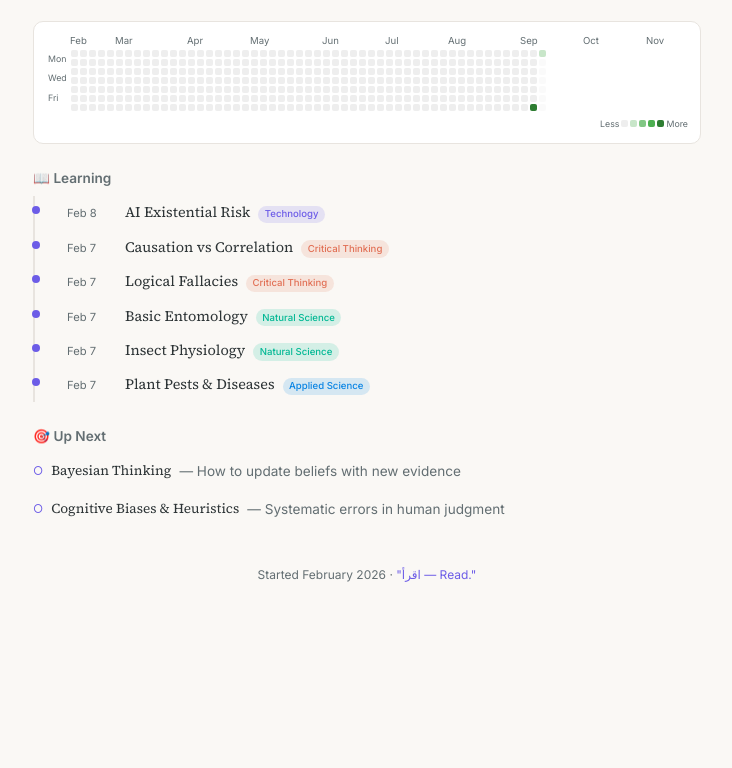
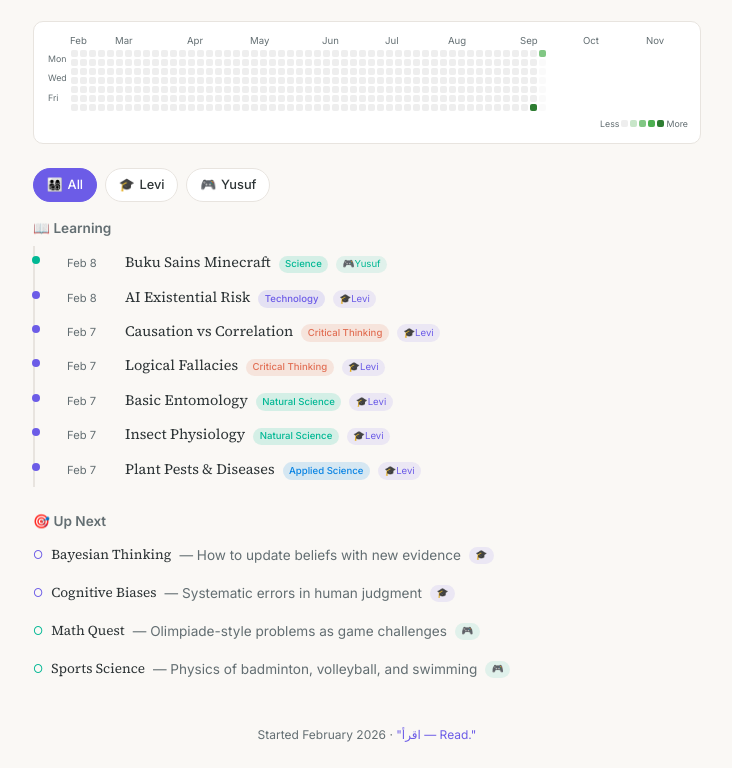
Before and after one commit to fikriauliya/learning-journey, a website: page index.html in a window 1280 px wide. Shown: the part 87-855 px from the top of the page, without its empty margins (273-1005 px from the left). Before the commit the page ends 800 px from the top, so only its background shows below. Drawn offline with Linux system fonts and the light colour scheme.

Commit message:
Support multiple family members (Levi + Yusuf)

```diff
--- a/app.js
+++ b/app.js
@@ -1,6 +1,7 @@
-// Learning Journey App
+// Family Learning Journey App
 let learningData = null;
 let tooltip = null;
+let activeMember = 'all';
 
 async function init() {
   try {
@@ -8,6 +9,7 @@ async function init() {
     learningData = await response.json();
 
     renderHeatmap();
+    renderMemberTabs();
     renderTimeline();
     renderNextTopics();
     renderStartDate();
@@ -36,13 +38,39 @@ function hideTooltip() {
   tooltip.style.display = 'none';
 }
 
+function renderMemberTabs() {
+  const tabs = document.getElementById('member-tabs');
+
+  let html = `<div class="member-tab ${activeMember === 'all' ? 'active' : ''}" data-member="all">
+    <span class="emoji">👨‍👩‍👧‍👦</span>All
+  </div>`;
+
+  learningData.members.forEach(member => {
+    html += `<div class="member-tab ${activeMember === member.id ? 'active' : ''}" data-member="${member.id}">
+      <span class="emoji">${member.emoji}</span>${member.name}
+    </div>`;
+  });
+
+  tabs.innerHTML = html;
+
+  // Add click handlers
+  tabs.querySelectorAll('.member-tab').forEach(tab => {
+    tab.addEventListener('click', () => {
+      activeMember = tab.dataset.member;
+      renderMemberTabs();
+      renderTimeline();
+      renderNextTopics();
+    });
+  });
+}
+
 function renderHeatmap() {
   const heatmap = document.getElementById('heatmap');
   const monthsContainer = document.getElementById('heatmap-months');
 
   const activityMap = new Map();
   learningData.activityLog.forEach(a => {
-    activityMap.set(a.date, { count: a.count, topics: a.topics });
+    activityMap.set(a.date, { count: a.count, topics: a.topics, members: a.members || [] });
   });
 
   const today = new Date();
@@ -62,6 +90,7 @@ function renderHeatmap() {
     const activity = activityMap.get(dateStr);
     const count = activity ? activity.count : 0;
     const topics = activity ? activity.topics : [];
+    const members = activity ? activity.members : [];
 
     if (currentDate.getMonth() !== lastMonth && cells.length < 365) {
       months.push({ index: Math.floor(cells.length / 7), name: currentDate.toLocaleDateString('en', { month: 'short' }) });
@@ -71,7 +100,7 @@ function renderHeatmap() {
     const level = count === 0 ? 0 : count === 1 ? 1 : count === 2 ? 2 : count <= 4 ? 3 : 4;
     const isFuture = currentDate > today;
 
-    cells.push({ date: dateStr, count, topics, level, isFuture });
+    cells.push({ date: dateStr, count, topics, members, level, isFuture });
     currentDate.setDate(currentDate.getDate() + 1);
   }
 
@@ -97,6 +126,13 @@ function renderHeatmap() {
       });
       let content = `<strong>${cell.count} topic${cell.count !== 1 ? 's' : ''}</strong> on ${date}`;
       if (cell.topics.length > 0) content += '<br>' + cell.topics.slice(0, 3).join(', ');
+      if (cell.members.length > 0) {
+        const memberNames = cell.members.map(m => {
+          const member = learningData.members.find(mem => mem.id === m);
+          return member ? member.emoji + member.name : m;
+        }).join(', ');
+        content += '<br><em>' + memberNames + '</em>';
+      }
       showTooltip(e, content);
     });
 
@@ -113,21 +149,30 @@ function renderHeatmap() {
 function renderTimeline() {
   const timeline = document.getElementById('timeline');
 
-  const sortedTopics = [...learningData.topics].sort((a, b) =>
-    new Date(b.date) - new Date(a.date)
-  );
+  let topics = [...learningData.topics];
 
-  timeline.innerHTML = sortedTopics.map(topic => {
+  // Filter by member if not "all"
+  if (activeMember !== 'all') {
+    topics = topics.filter(t => t.member === activeMember);
+  }
+
+  // Sort by date (newest first)
+  topics.sort((a, b) => new Date(b.date) - new Date(a.date));
+
+  timeline.innerHTML = topics.map(topic => {
     const categoryClass = getCategoryClass(topic.category);
     const date = new Date(topic.date).toLocaleDateString('en', {
       month: 'short', day: 'numeric'
     });
+    const member = learningData.members.find(m => m.id === topic.member);
+    const memberClass = topic.member === 'yusuf' ? 'yusuf' : '';
 
     return `
-      <div class="timeline-item">
+      <div class="timeline-item member-${topic.member}">
         <span class="timeline-date">${date}</span>
         <span class="timeline-title">${topic.title}</span>
         <span class="timeline-category ${categoryClass}">${topic.category}</span>
+        ${activeMember === 'all' ? `<span class="timeline-member ${memberClass}">${member ? member.emoji + member.name : topic.member}</span>` : ''}
       </div>
     `;
   }).join('');
@@ -136,12 +181,25 @@ function renderTimeline() {
 function renderNextTopics() {
   const list = document.getElementById('next-list');
 
-  list.innerHTML = learningData.suggestedNext.map(topic => `
-    <div class="next-item">
-      <span class="next-title">${topic.title}</span>
-      <span>— ${topic.description.split('.')[0]}</span>
-    </div>
-  `).join('');
+  let suggestions = [...learningData.suggestedNext];
+
+  // Filter by member if not "all"
+  if (activeMember !== 'all') {
+    suggestions = suggestions.filter(s => s.member === activeMember);
+  }
+
+  list.innerHTML = suggestions.map(topic => {
+    const member = learningData.members.find(m => m.id === topic.member);
+    const memberClass = topic.member === 'yusuf' ? 'yusuf' : '';
+
+    return `
+      <div class="next-item member-${topic.member}">
+        <span class="next-title">${topic.title}</span>
+        <span>— ${topic.description.split('.')[0]}</span>
+        ${activeMember === 'all' ? `<span class="next-member ${memberClass}">${member ? member.emoji : ''}</span>` : ''}
+      </div>
+    `;
+  }).join('');
 }
 
 function getCategoryClass(category) {
@@ -149,7 +207,10 @@ function getCategoryClass(category) {
     'Critical Thinking': 'critical',
     'Natural Science': 'natural',
     'Applied Science': 'applied',
-    'Technology': 'technology'
+    'Technology': 'technology',
+    'Science': 'science',
+    'Mathematics': 'mathematics',
+    'Psychology': 'psychology'
   };
   return map[category] || 'critical';
 }
--- a/data/learning.json
+++ b/data/learning.json
@@ -1,117 +1,85 @@
 {
   "started": "2026-02-07",
+  "members": [
+    {
+      "id": "levi",
+      "name": "Levi",
+      "emoji": "🎓",
+      "description": "Polymath journey"
+    },
+    {
+      "id": "yusuf",
+      "name": "Yusuf",
+      "emoji": "🎮",
+      "description": "Game-connected learning"
+    }
+  ],
   "topics": [
     {
+      "id": 7,
+      "member": "yusuf",
+      "title": "Buku Sains Minecraft",
+      "date": "2026-02-08",
+      "category": "Science",
+      "why": "Connecting Minecraft passion to real science — physics, chemistry, biology, and math through gaming."
+    },
+    {
       "id": 6,
+      "member": "levi",
       "title": "AI Existential Risk",
       "date": "2026-02-08",
       "category": "Technology",
-      "depth": "Undergraduate/Graduate",
-      "concepts": [
-        "Alignment problem",
-        "Instrumental convergence",
-        "Orthogonality thesis",
-        "Mesa-optimization",
-        "Treacherous turn",
-        "Specification problem",
-        "Governance challenges"
-      ],
-      "why": "Understanding the potential dangers of artificial intelligence — from sci-fi prophecies to serious research on existential risk."
+      "why": "Understanding potential dangers of AI — from sci-fi prophecies to serious research on existential risk."
     },
     {
       "id": 1,
+      "member": "levi",
       "title": "Causation vs Correlation",
       "date": "2026-02-07",
       "category": "Critical Thinking",
-      "depth": "Undergraduate/Graduate",
-      "concepts": [
-        "Correlation measurement (Pearson coefficient)",
-        "Confounding and third variables",
-        "Randomized controlled experiments",
-        "Observational methods",
-        "Bradford Hill criteria",
-        "Common fallacies",
-        "Potential outcomes framework"
-      ],
-      "why": "Foundation for critical thinking about evidence in any field — medicine, policy, business, personal decisions."
+      "why": "Foundation for critical thinking about evidence in any field."
     },
     {
       "id": 2,
+      "member": "levi",
       "title": "Logical Fallacies",
       "date": "2026-02-07",
       "category": "Critical Thinking",
-      "depth": "Undergraduate/Graduate",
-      "concepts": [
-        "Argument structure",
-        "Deductive vs inductive reasoning",
-        "Formal fallacies",
-        "Fallacies of relevance",
-        "Fallacies of presumption",
-        "Fallacies of ambiguity",
-        "Framework for evaluating arguments"
-      ],
-      "why": "Core critical thinking skill — recognizing flawed reasoning in others and yourself."
+      "why": "Recognizing flawed reasoning in others and yourself."
     },
     {
       "id": 3,
+      "member": "levi",
       "title": "Basic Entomology",
       "date": "2026-02-07",
       "category": "Natural Science",
-      "depth": "Undergraduate",
-      "concepts": [
-        "Insect defining characteristics",
-        "Body plan details",
-        "Development types",
-        "Hormonal control",
-        "Major insect orders",
-        "Ecological roles",
-        "Social insects"
-      ],
-      "why": "Understanding the most diverse and successful animal group. Practical applications in agriculture, medicine, and ecology."
+      "why": "Understanding the most diverse animal group."
     },
     {
       "id": 4,
+      "member": "levi",
       "title": "Insect Physiology",
       "date": "2026-02-07",
       "category": "Natural Science",
-      "depth": "Undergraduate/Graduate",
-      "concepts": [
-        "Integument structure",
-        "Respiration (tracheal system)",
-        "Circulation (open system)",
-        "Digestion",
-        "Excretion (Malpighian tubules)",
-        "Nervous system",
-        "Endocrine system",
-        "Muscle and movement"
-      ],
-      "why": "Deep dive into how insects function internally — critical for pest control and comparative physiology."
+      "why": "How insects function internally."
     },
     {
       "id": 5,
+      "member": "levi",
       "title": "Plant Pests & Diseases",
       "date": "2026-02-07",
       "category": "Applied Science",
-      "depth": "Undergraduate",
-      "concepts": [
-        "Pest diversity",
-        "Plant diseases",
-        "Disease triangle",
-        "Population dynamics",
-        "Disease epidemiology",
-        "Integrated Pest Management",
-        "Economic thresholds",
-        "Climate change impacts"
-      ],
-      "why": "Applied ecology connecting entomology and plant pathology. Essential for agriculture and food security."
+      "why": "Applied ecology for agriculture and food security."
     }
   ],
   "activityLog": [
-    { "date": "2026-02-08", "count": 1, "topics": ["AI Existential Risk"] },
-    { "date": "2026-02-07", "count": 5, "topics": ["Causation vs Correlation", "Logical Fallacies", "Basic Entomology", "Insect Physiology", "Plant Pests & Diseases"] }
+    { "date": "2026-02-08", "count": 2, "topics": ["AI Existential Risk", "Buku Sains Minecraft"], "members": ["levi", "yusuf"] },
+    { "date": "2026-02-07", "count": 5, "topics": ["Causation vs Correlation", "Logical Fallacies", "Basic Entomology", "Insect Physiology", "Plant Pests & Diseases"], "members": ["levi"] }
   ],
   "suggestedNext": [
-    { "title": "Bayesian Thinking", "category": "Critical Thinking", "description": "How to update beliefs with new evidence. The math of rational thinking." },
-    { "title": "Cognitive Biases & Heuristics", "category": "Psychology", "description": "Systematic errors in human judgment. Practical and immediately applicable." }
+    { "member": "levi", "title": "Bayesian Thinking", "category": "Critical Thinking", "description": "How to update beliefs with new evidence." },
+    { "member": "levi", "title": "Cognitive Biases", "category": "Psychology", "description": "Systematic errors in human judgment." },
+    { "member": "yusuf", "title": "Math Quest", "category": "Mathematics", "description": "Olimpiade-style problems as game challenges." },
+    { "member": "yusuf", "title": "Sports Science", "category": "Science", "description": "Physics of badminton, volleyball, and swimming." }
   ]
 }
--- a/index.html
+++ b/index.html
@@ -3,7 +3,7 @@
 <head>
   <meta charset="UTF-8">
   <meta name="viewport" content="width=device-width, initial-scale=1.0">
-  <title>Levi's Learning Journey</title>
+  <title>Family Learning Journey</title>
   <link rel="stylesheet" href="styles.css">
   <link rel="preconnect" href="https://fonts.googleapis.com">
   <link rel="preconnect" href="https://fonts.gstatic.com" crossorigin>
@@ -12,8 +12,8 @@
 <body>
   <div class="container">
     <header>
-      <h1>📚 Learning Journey</h1>
-      <p class="subtitle">Polymath Path — One Topic at a Time</p>
+      <h1>📚 Family Learning Journey</h1>
+      <p class="subtitle">Growing Together — One Topic at a Time</p>
     </header>
 
     <section class="heatmap-section">
@@ -39,6 +39,10 @@
       </div>
     </section>
 
+    <section class="members-section">
+      <div class="member-tabs" id="member-tabs"></div>
+    </section>
+
     <section class="timeline-section">
       <h2>📖 Learning</h2>
       <div class="timeline" id="timeline"></div>
--- a/styles.css
+++ b/styles.css
@@ -14,6 +14,9 @@
   --category-natural: #00b894;
   --category-applied: #0984e3;
   --category-technology: #6c5ce7;
+  --category-science: #00b894;
+  --category-mathematics: #fdcb6e;
+  --category-psychology: #e84393;
 }
 
 * {
@@ -150,6 +153,42 @@ h2 {
 .legend-box.level-3 { background: var(--green-3); }
 .legend-box.level-4 { background: var(--green-4); }
 
+/* Member Tabs */
+.members-section {
+  margin-bottom: 1rem;
+}
+
+.member-tabs {
+  display: flex;
+  gap: 0.5rem;
+  flex-wrap: wrap;
+}
+
+.member-tab {
+  padding: 0.4rem 0.8rem;
+  border-radius: 20px;
+  font-size: 0.8rem;
+  font-weight: 500;
+  cursor: pointer;
+  border: 1px solid var(--border);
+  background: var(--bg-secondary);
+  transition: all 0.2s;
+}
+
+.member-tab:hover {
+  border-color: var(--accent);
+}
+
+.member-tab.active {
+  background: var(--accent);
+  color: white;
+  border-color: var(--accent);
+}
+
+.member-tab .emoji {
+  margin-right: 0.3rem;
+}
+
 /* Timeline */
 .timeline {
   position: relative;
@@ -163,6 +202,7 @@ h2 {
   display: flex;
   align-items: baseline;
   gap: 0.5rem;
+  flex-wrap: wrap;
 }
 
 .timeline-item::before {
@@ -175,6 +215,10 @@ h2 {
   border-radius: 50%;
   background: var(--accent);
   transform: translateX(-3px);
+}
+
+.timeline-item.member-yusuf::before {
+  background: #00b894;
 }
 
 .timeline-date {
@@ -196,10 +240,26 @@ h2 {
   font-weight: 500;
 }
 
+.timeline-member {
+  font-size: 0.6rem;
+  padding: 0.1rem 0.4rem;
+  border-radius: 10px;
+  background: rgba(108, 92, 231, 0.1);
+  color: var(--accent);
+}
+
+.timeline-member.yusuf {
+  background: rgba(0, 184, 148, 0.1);
+  color: #00b894;
+}
+
 .timeline-category.critical { background: rgba(225, 112, 85, 0.15); color: var(--category-critical); }
 .timeline-category.natural { background: rgba(0, 184, 148, 0.15); color: var(--category-natural); }
 .timeline-category.applied { background: rgba(9, 132, 227, 0.15); color: var(--category-applied); }
 .timeline-category.technology { background: rgba(108, 92, 231, 0.15); color: var(--category-technology); }
+.timeline-category.science { background: rgba(0, 184, 148, 0.15); color: var(--category-science); }
+.timeline-category.mathematics { background: rgba(253, 203, 110, 0.2); color: #d68910; }
+.timeline-category.psychology { background: rgba(232, 67, 147, 0.15); color: var(--category-psychology); }
 
 /* Next List */
 .next-list {
@@ -223,9 +283,26 @@ h2 {
   font-size: 0.7rem;
 }
 
+.next-item.member-yusuf::before {
+  color: #00b894;
+}
+
 .next-item .next-title {
   font-family: 'Source Serif 4', Georgia, serif;
   color: var(--text);
+}
+
+.next-item .next-member {
+  font-size: 0.6rem;
+  padding: 0.1rem 0.4rem;
+  border-radius: 10px;
+  background: rgba(108, 92, 231, 0.1);
+  color: var(--accent);
+}
+
+.next-item .next-member.yusuf {
+  background: rgba(0, 184, 148, 0.1);
+  color: #00b894;
 }
 
 /* Footer */
```
